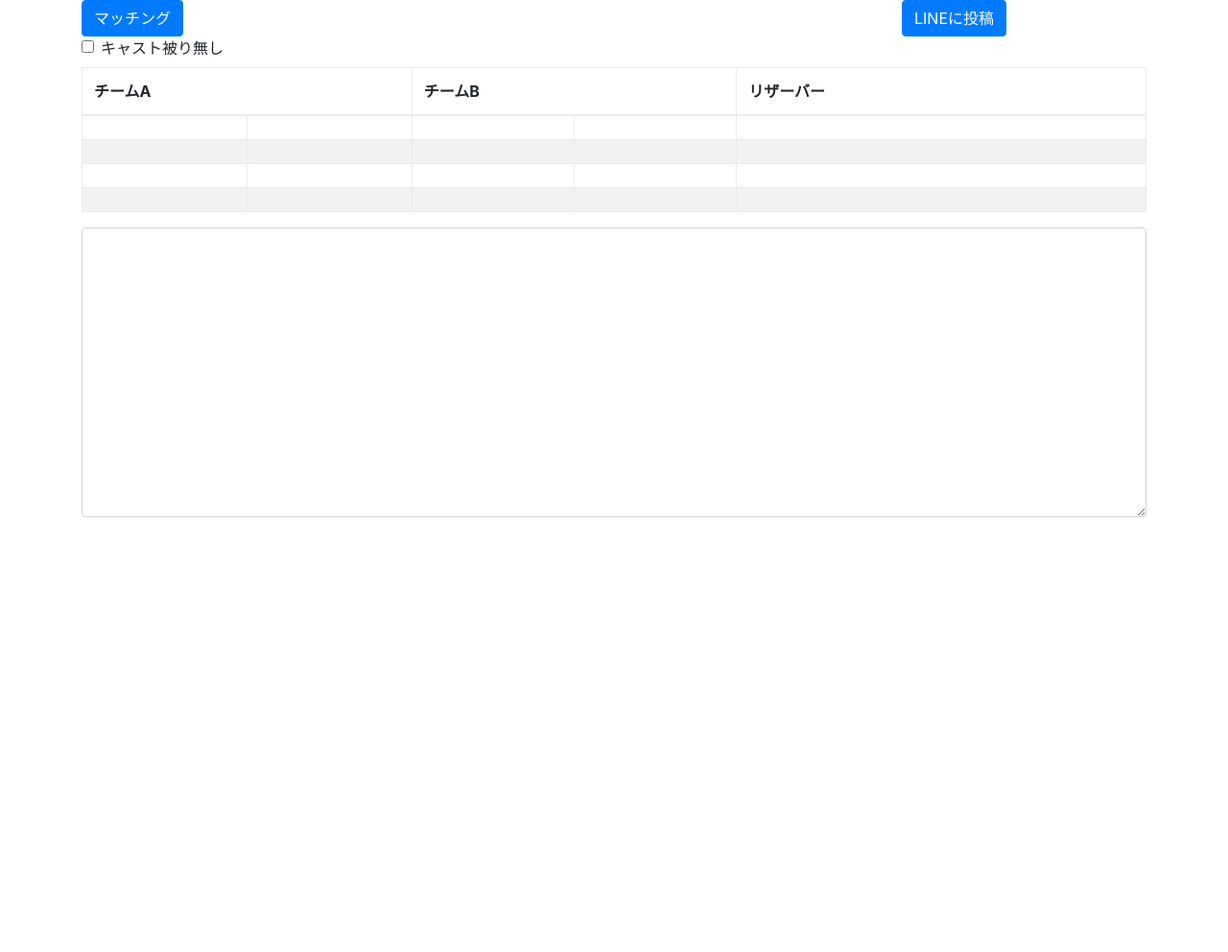
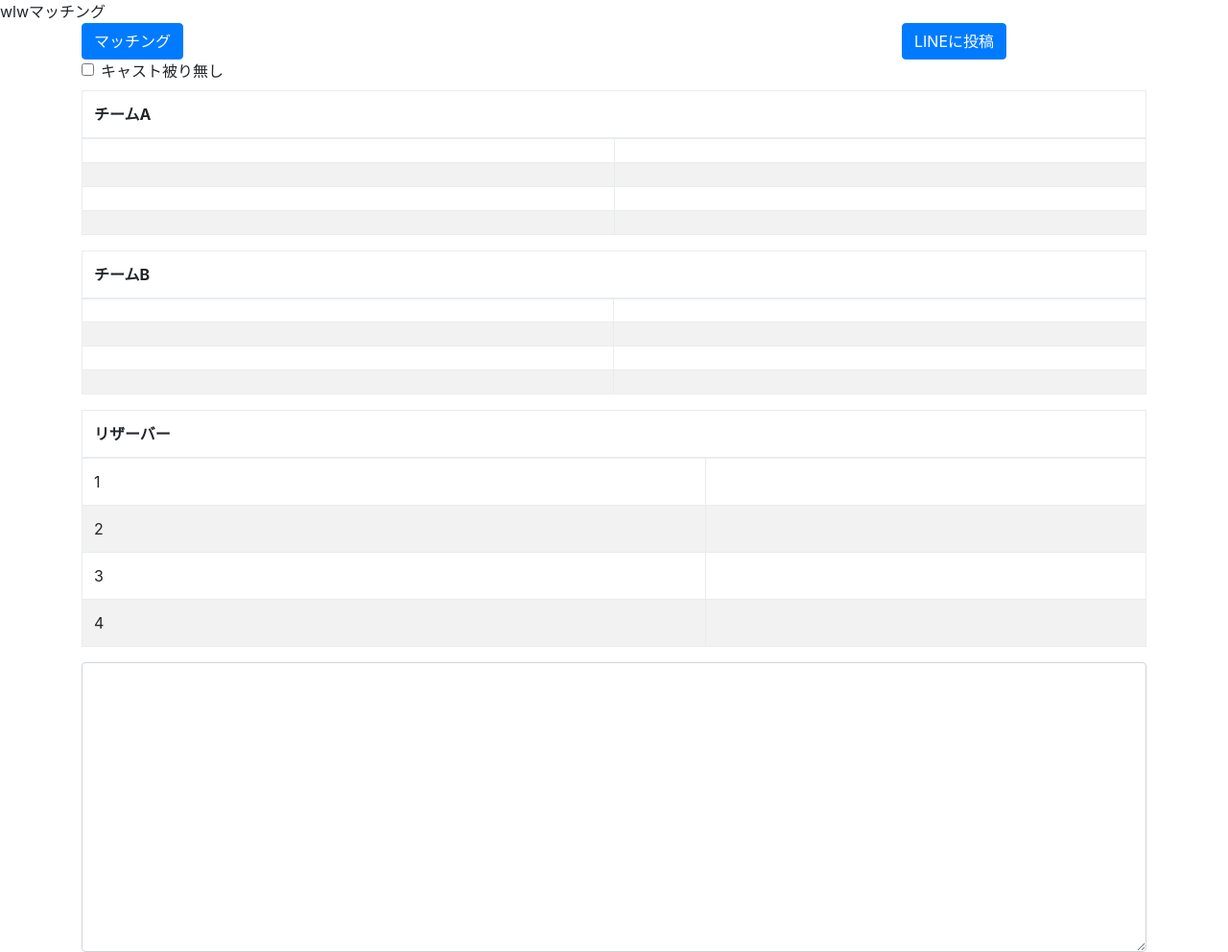
Before and after one commit to myanopaopao/wlw_matching, a plain HTML site: page index.html in a window 1280 px wide. Shown: the whole page at 96% size. Before the commit the page ends 800 px from the top, so only its background shows below. Drawn offline with nearby package versions, Linux system fonts and the light colour scheme.

Commit message:
split table

```diff
--- a/index.html
+++ b/index.html
@@ -1,6 +1,7 @@
 <!doctype html>
 <html lang="jp">
   <head>
+    <tile>wlwマッチング</title>
     <meta charset="utf-8">
     <meta name="viewport" content="width=device-width, initial-scale=1, shrink-to-fit=no">
     <!-- Bootstrap CSS -->
@@ -29,8 +30,6 @@
             <thead>
               <tr>
                 <th colspan=2>チームA</th>
-                <th colspan=2>チームB</th>
-                <th>リザーバー</th>
               </tr>
             </thead>
             <tbody>
@@ -38,28 +37,69 @@
                 <tr>
                   <td id="player_a0"></td>
                   <td id="cast_a0"></td>
-                  <td id="player_b0"></td>
-                  <td id="cast_b0"></td>
-                  <td id="reserver0"></td>
                 </tr>
-                <td id="player_a1"></td>
-                <td id="cast_a1"></td>
-                <td id="player_b1"></td>
-                <td id="cast_b1"></td>
-                <td id="reserver1"></td>
-              </tr>
+                <tr>
+                  <td id="player_a1"></td>
+                  <td id="cast_a1"></td>
+                </tr>
               <tr>
                 <td id="player_a2"></td>
                 <td id="cast_a2"></td>
-                <td id="player_b2"></td>
-                <td id="cast_b2"></td>
-                <td id="reserver2"></td>
               </tr>
               <tr>
                 <td id="player_a3"></td>
                 <td id="cast_a3"></td>
+              </tr>
+            </tbody>
+          </table>
+          <table class="table table-bordered table-striped">
+            <thead>
+              <tr>
+                <th colspan=2>チームB</th>
+              </tr>
+            </thead>
+            <tbody>
+              <tr>
+                <tr>
+                  <td id="player_b0"></td>
+                  <td id="cast_b0"></td>
+                </tr>
+                <tr>
+                  <td id="player_b1"></td>
+                  <td id="cast_b1"></td>
+                </tr>
+              <tr>
+                <td id="player_b2"></td>
+                <td id="cast_b2"></td>
+              </tr>
+              <tr>
                 <td id="player_b3"></td>
                 <td id="cast_b3"></td>
+              </tr>
+            </tbody>
+          </table>
+          <table class="table table-bordered table-striped">
+            <thead>
+              <tr>
+                <th colspan=2>リザーバー</th>
+              </tr>
+            </thead>
+            <tbody>
+              <tr>
+                <tr>
+                  <td>1</td>
+                  <td id="reserver0"></td>
+                </tr>
+                <tr>
+                  <td>2</td>
+                  <td id="reserver1"></td>
+                </tr>
+              <tr>
+                <td>3</td>
+                <td id="reserver2"></td>
+              </tr>
+              <tr>
+                <td>4</td>
                 <td id="reserver3"></td>
               </tr>
             </tbody>
```
